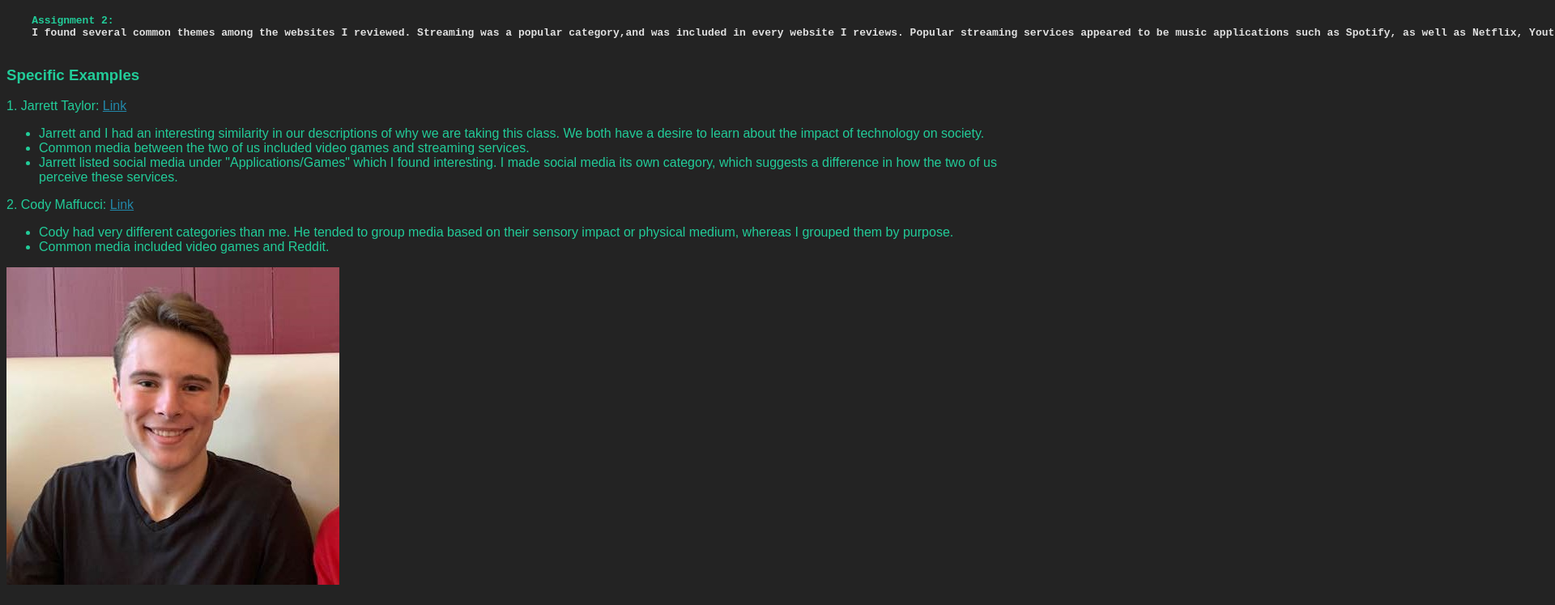
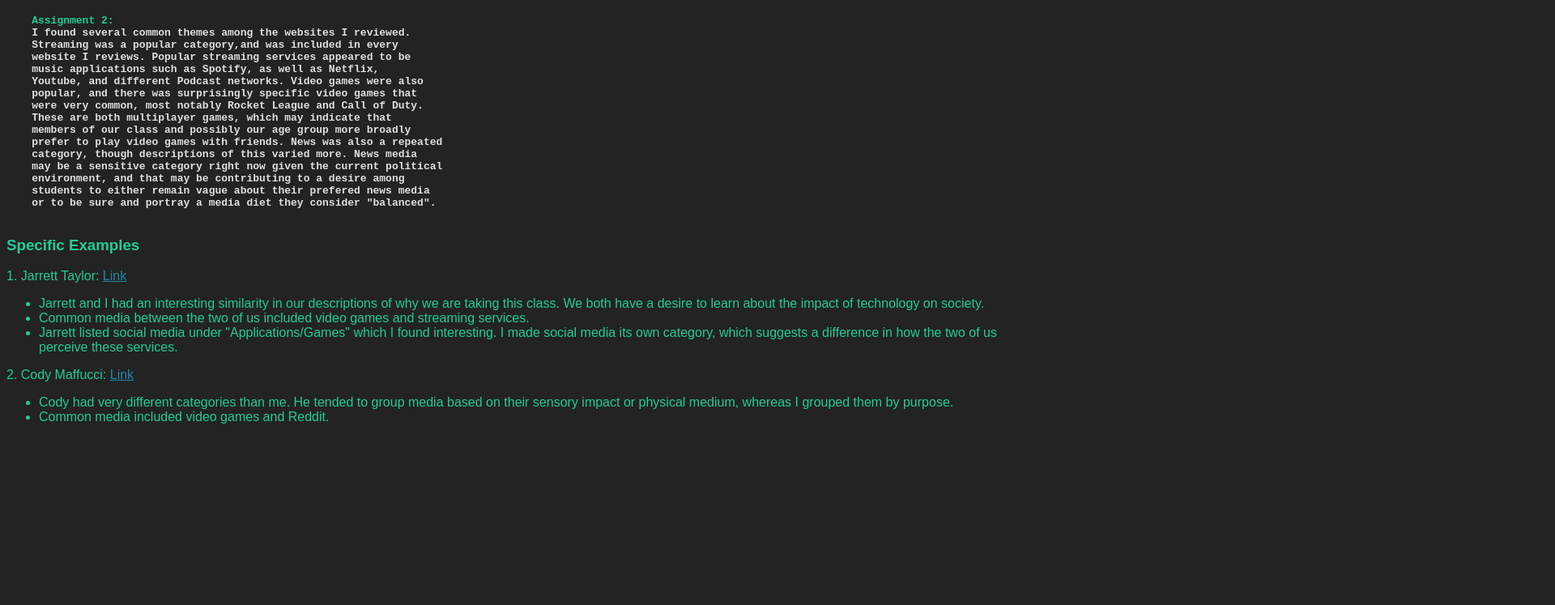
Before and after one commit to Matt-Spence/Matt-Spence.github.io, a plain HTML site: page assignment2.html in a window 1280 px wide. Shown: the part 53-800 px from the top of the page at 81% size, 1920 px wide, since content can reach past the window. Drawn offline with Linux system fonts and the light colour scheme.

Commit message:
Update assignment2.html

```diff
--- a/assignment2.html
+++ b/assignment2.html
@@ -12,7 +12,21 @@
 
 <pre><b>
     Assignment 2: <font color="#E0E0E0">
-    I found several common themes among the websites I reviewed. Streaming was a popular category,and was included in every website I reviews. Popular streaming services appeared to be music applications such as Spotify, as well as Netflix, Youtube, and different Podcast networks. Video games were also popular, and there was surprisingly specific video games that were very common, most notably Rocket League and Call of Duty. These are both multiplayer games, which may indicate that members of our class and possibly our age group more broadly prefer to play video games with friends. News was also a repeated category, though descriptions of this varied more. News media may be a sensitive category right now given the current political environment, and that may be contributing to a desire among students to either remain vague about their prefered news media or to be sure and portray a media diet they consider "balanced".
+    I found several common themes among the websites I reviewed.
+    Streaming was a popular category,and was included in every
+    website I reviews. Popular streaming services appeared to be
+    music applications such as Spotify, as well as Netflix,
+    Youtube, and different Podcast networks. Video games were also
+    popular, and there was surprisingly specific video games that
+    were very common, most notably Rocket League and Call of Duty.
+    These are both multiplayer games, which may indicate that
+    members of our class and possibly our age group more broadly
+    prefer to play video games with friends. News was also a repeated
+    category, though descriptions of this varied more. News media
+    may be a sensitive category right now given the current political
+    environment, and that may be contributing to a desire among
+    students to either remain vague about their prefered news media
+    or to be sure and portray a media diet they consider "balanced".
     </font></b></pre>
 
     <font color="#E0E0E0">
@@ -42,6 +56,5 @@
 </font>
 </font>
 </font>
-<img src="me.jpg">
 </body>
 </html>
```
